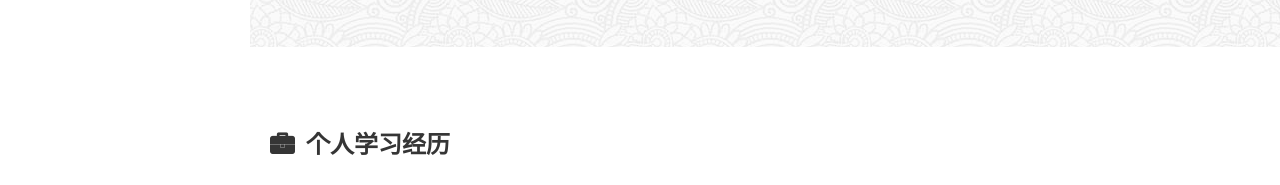
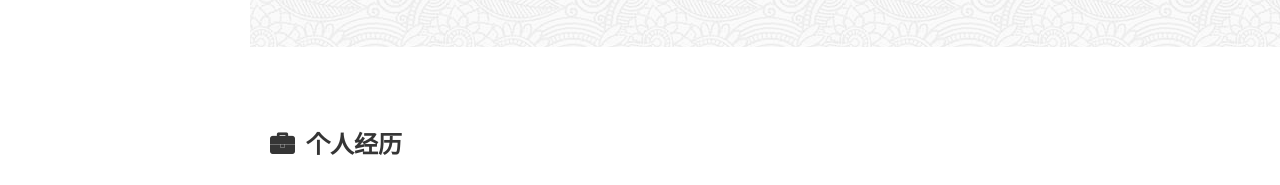
Before and after one commit to sigoodbird/sigoodbird, a plain HTML site: page index.html in a window 1280 px wide. Shown: the part 2100-2285 px from the top of the page. Drawn offline with Linux system fonts and the light colour scheme.

Commit message:
Update index.html

```diff
--- a/index.html
+++ b/index.html
@@ -127,7 +127,7 @@
     </section>
     <section id="story">
         <div class="wrap">
-            <h2 class="title">个人学习经历</h2>
+            <h2 class="title">个人经历</h2>
             <div class="row">
                 <div class="col-m-8">
                     <ul class="timeline">
```
